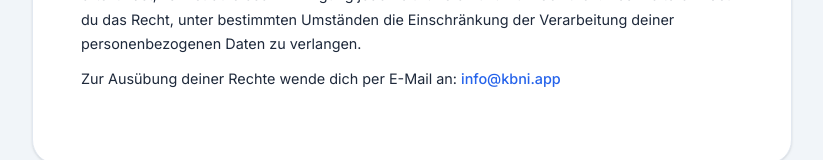
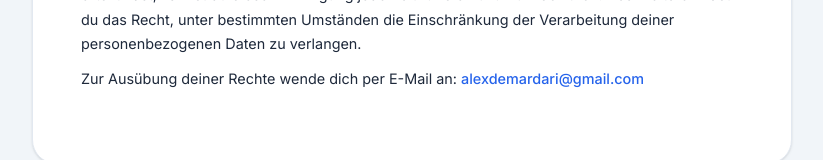
Before and after one commit to am-amrexatechnologies/kbni-rep, a Vue app: page /datenschutz in a window 1280 px wide. Shown: the part 1582-1742 px from the top of the page, without its empty margins (228-1051 px from the left). Built offline with nearby package versions, Linux system fonts and the light colour scheme; no server answers.

Commit message:
Update contact email for data rights inquiries

```diff
--- a/src/views/DatenschutzView.vue
+++ b/src/views/DatenschutzView.vue
@@ -64,7 +64,7 @@
                 Du hast jederzeit das Recht auf unentgeltliche Auskunft über Herkunft, Empfänger und Zweck deiner gespeicherten personenbezogenen Daten. Du hast außerdem ein Recht, die Berichtigung oder Löschung dieser Daten zu verlangen. Wenn du eine Einwilligung zur Datenverarbeitung erteilt hast, kannst du diese Einwilligung jederzeit für die Zukunft widerrufen. Des Weiteren hast du das Recht, unter bestimmten Umständen die Einschränkung der Verarbeitung deiner personenbezogenen Daten zu verlangen.
               </p>
               <p style="margin-top:10px">
-                Zur Ausübung deiner Rechte wende dich per E-Mail an: <a href="mailto:info@kbni.app" class="legal-link">info@kbni.app</a>
+                Zur Ausübung deiner Rechte wende dich per E-Mail an: <a href="mailto:alexdemardari@gmail.com" class="legal-link">alexdemardari@gmail.com</a>
               </p>
             </section>
           </div>
```
